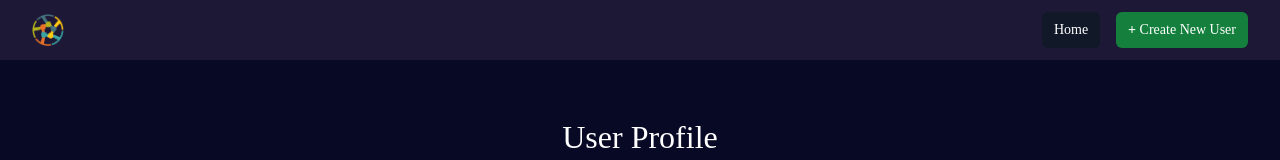
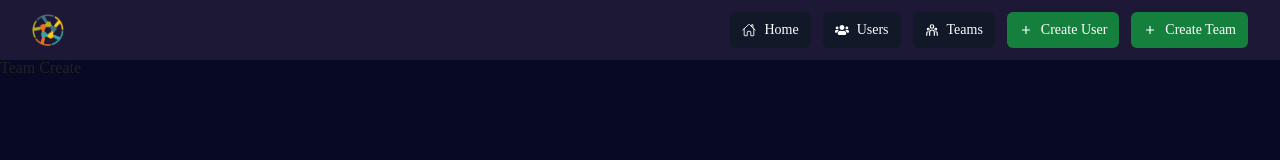
Before and after one commit to FaizulOsman/heliverse-task-1, a React (Create React App) app: page /users/create-team in a window 1280 px wide. Shown: the top 160 px of the page. Built offline with nearby package versions, Linux system fonts and the light colour scheme; no server answers.

Commit message:
feat: route + root layout setup & updated

```diff
--- a/src/components/Shared/Navbar.jsx
+++ b/src/components/Shared/Navbar.jsx
@@ -1,6 +1,10 @@
 import React, { useState } from "react";
 import TeamLogo from "../../assets/team-logo.png";
 import { Link } from "react-router-dom";
+import { IoHomeOutline } from "react-icons/io5";
+import { MdAdd } from "react-icons/md";
+import { RiTeamLine } from "react-icons/ri";
+import { FaUsers } from "react-icons/fa";
 
 const Navbar = () => {
   const [showDropdown, setShowDropdown] = useState(false);
@@ -58,19 +62,40 @@ const Navbar = () => {
             </div>
             {
               <div className="hidden sm:ml-6 sm:block">
-                <div className="flex space-x-4">
+                <div className="flex space-x-3">
                   <Link
                     to="/"
-                    className="bg-gray-900 text-white rounded-md px-3 py-2 text-sm font-medium"
+                    className="flex gap-2 items-center bg-gray-900 text-white hover:text-blue-500 rounded-md px-3 py-2 text-sm font-medium"
                     aria-current="page"
                   >
-                    Home
+                    <IoHomeOutline /> Home
+                  </Link>
+                  <Link
+                    to="/users"
+                    className="flex gap-2 items-center bg-gray-900 text-white hover:text-blue-500 rounded-md px-3 py-2 text-sm font-medium"
+                    aria-current="page"
+                  >
+                    <FaUsers /> Users
+                  </Link>
+                  <Link
+                    to="/teams"
+                    className="flex gap-2 items-center bg-gray-900 text-white hover:text-blue-500 rounded-md px-3 py-2 text-sm font-medium"
+                    aria-current="page"
+                  >
+                    <RiTeamLine /> Teams
                   </Link>
                   <Link
                     to="/users/create-new-user"
-                    className="bg-green-700 hover:bg-green-500 text-white rounded-md px-3 py-2 text-sm"
+                    className="flex gap-2 items-center bg-green-700 hover:bg-green-500 text-white rounded-md px-3 py-2 text-sm"
                   >
-                    <span className="font-bold">+</span> Create New User
+                    <MdAdd />
+                    Create User
+                  </Link>
+                  <Link
+                    to="/users/create-team"
+                    className="flex gap-2 items-center bg-green-700 hover:bg-green-500 text-white rounded-md px-3 py-2 text-sm"
+                  >
+                    <MdAdd /> Create Team
                   </Link>
                 </div>
               </div>
@@ -84,16 +109,37 @@ const Navbar = () => {
           <div className="space-y-1 px-2 pb-3 pt-2">
             <Link
               to="/"
-              className="bg-gray-900 text-white block rounded-md px-3 py-2 text-base font-medium"
+              className="flex gap-2 items-center hover:bg-gray-700 text-white hover:text-white rounded-md px-3 py-2 text-base font-medium"
               aria-current="page"
             >
-              Home
+              <IoHomeOutline /> Home
             </Link>
             <Link
-              to="#"
-              className="text-gray-300 hover:bg-gray-700 hover:text-white block rounded-md px-3 py-2 text-base font-medium"
+              to="/users"
+              className="flex gap-2 items-center hover:bg-gray-700 text-white hover:text-white rounded-md px-3 py-2 text-base font-medium"
+              aria-current="page"
             >
-              Team
+              <FaUsers /> Users
+            </Link>
+            <Link
+              to="/teams"
+              className="flex gap-2 items-center hover:bg-gray-700 text-white hover:text-white rounded-md px-3 py-2 text-base font-medium"
+              aria-current="page"
+            >
+              <RiTeamLine />
+              Teams
+            </Link>
+            <Link
+              to="/users/create-new-user"
+              className="flex gap-2 items-center text-gray-300 hover:bg-gray-700 hover:text-white rounded-md px-3 py-2 text-base font-medium"
+            >
+              <MdAdd /> Create User
+            </Link>
+            <Link
+              to="/users/create-team"
+              className="flex gap-2 items-center text-gray-300 hover:bg-gray-700 hover:text-white rounded-md px-3 py-2 text-base font-medium"
+            >
+              <MdAdd /> Create Team
             </Link>
           </div>
         </div>
--- a/src/components/UI/SingleUser.jsx
+++ b/src/components/UI/SingleUser.jsx
@@ -2,7 +2,6 @@ import React from "react";
 import { useParams } from "react-router";
 import { useGetSingleDataQuery } from "../../redux/features/user/userApi";
 import UserCard from "./UserCard";
-import Navbar from "../Shared/Navbar";
 
 const SingleUser = () => {
   const { id } = useParams();
@@ -12,7 +11,6 @@ const SingleUser = () => {
   console.log(getSingleUserData);
   return (
     <>
-      <Navbar />
       <div className="p-4 sm:p-10">
         <h1 className="text-white text-center">User Profile</h1>
         <UserCard data={getSingleUserData?.data} />
--- /dev/null
+++ b/src/layouts/MainLayout.jsx
@@ -0,0 +1,14 @@
+import React from "react";
+import { Outlet } from "react-router-dom";
+import Navbar from "../components/Shared/Navbar";
+
+const MainLayout = () => {
+  return (
+    <div>
+      <Navbar />
+      <Outlet />
+    </div>
+  );
+};
+
+export default MainLayout;
--- a/src/pages/Home/Home.js
+++ b/src/pages/Home/Home.js
@@ -1,46 +1,12 @@
-import React, { useState } from "react";
-import AllUsersWithTable from "../../components/UI/AllUsersWithTable";
-import AllUsersWithCard from "../../components/UI/AllUsersWithCard";
-import Navbar from "../../components/Shared/Navbar";
+import React from "react";
+import Users from "../Users/Users";
+import Team from "../Team/Team";
 
 const Home = () => {
-  const [showData, setShowData] = useState(1);
-
   return (
     <div>
-      <Navbar />
-      <h1 className="text-white text-center">All Users</h1>
-      <div className="flex justify-center items-center pb-4">
-        <div
-          className={`inline-flex rounded-md shadow-[0px_1px_10px_0px_#3b71ca]`}
-          role="group"
-        >
-          <button
-            onClick={() => setShowData(1)}
-            type="button"
-            className={`${
-              showData === 1 && "bg-green-700"
-            } inline-block rounded-l px-6 pb-2 pt-2.5 text-xs font-medium uppercase leading-normal text-white transition duration-150 ease-in-out hover:bg-green-600 focus:bg-green-600 focus:outline-none focus:ring-0 active:bg-green-700`}
-            data-te-ripple-init
-            data-te-ripple-color="light"
-          >
-            Card
-          </button>
-          <button
-            onClick={() => setShowData(2)}
-            type="button"
-            className={`${
-              showData === 2 && "bg-green-700"
-            } inline-block rounded-r bg-green px-6 pb-2 pt-2.5 text-xs font-medium uppercase leading-normal text-white transition duration-150 ease-in-out hover:bg-green-600 focus:bg-green-600 focus:outline-none focus:ring-0 active:bg-green-700`}
-            data-te-ripple-init
-            data-te-ripple-color="light"
-          >
-            Table
-          </button>
-        </div>
-      </div>
-      {showData === 1 && <AllUsersWithCard />}
-      {showData === 2 && <AllUsersWithTable />}
+      <Users />
+      <Team />
     </div>
   );
 };
--- /dev/null
+++ b/src/pages/Team/CreateTeam.jsx
@@ -0,0 +1,7 @@
+import React from "react";
+
+const CreateTeam = () => {
+  return <div>Team Create</div>;
+};
+
+export default CreateTeam;
--- /dev/null
+++ b/src/pages/Team/Team.jsx
@@ -0,0 +1,7 @@
+import React from "react";
+
+const Team = () => {
+  return <div>Team</div>;
+};
+
+export default Team;
--- a/src/pages/User/CreateNewUser.jsx
+++ b/src/pages/User/CreateNewUser.jsx
@@ -1,5 +1,4 @@
 import React, { useEffect } from "react";
-import Navbar from "../../components/Shared/Navbar";
 import { useInsertDataMutation } from "../../redux/features/user/userApi";
 import toast from "react-hot-toast";
 
@@ -45,7 +44,6 @@ const CreateNewUser = () => {
 
   return (
     <div className="pb-20">
-      <Navbar />
       <div className="w-11/12 md:w-10/12 lg:w-8/12 mx-auto mt-5 border rounded-lg border-blue-500 p-5">
         <h3 className="text-white text-lg sm:text-xl md:text-2xl lg:text-3xl font-bold text-center mb-5">
           Create New User
--- /dev/null
+++ b/src/pages/Users/Users.jsx
@@ -0,0 +1,46 @@
+import React, { useState } from "react";
+import AllUsersWithTable from "../../components/UI/AllUsersWithTable";
+import AllUsersWithCard from "../../components/UI/AllUsersWithCard";
+
+const Users = () => {
+  const [showData, setShowData] = useState(1);
+
+  return (
+    <div>
+      <h1 className="text-white text-center">All Users</h1>
+      <div className="flex justify-center items-center pb-4">
+        <div
+          className={`inline-flex rounded-md shadow-[0px_1px_10px_0px_#3b71ca]`}
+          role="group"
+        >
+          <button
+            onClick={() => setShowData(1)}
+            type="button"
+            className={`${
+              showData === 1 && "bg-green-700"
+            } inline-block rounded-l px-6 pb-2 pt-2.5 text-xs font-medium uppercase leading-normal text-white transition duration-150 ease-in-out hover:bg-green-600 focus:bg-green-600 focus:outline-none focus:ring-0 active:bg-green-700`}
+            data-te-ripple-init
+            data-te-ripple-color="light"
+          >
+            Card
+          </button>
+          <button
+            onClick={() => setShowData(2)}
+            type="button"
+            className={`${
+              showData === 2 && "bg-green-700"
+            } inline-block rounded-r bg-green px-6 pb-2 pt-2.5 text-xs font-medium uppercase leading-normal text-white transition duration-150 ease-in-out hover:bg-green-600 focus:bg-green-600 focus:outline-none focus:ring-0 active:bg-green-700`}
+            data-te-ripple-init
+            data-te-ripple-color="light"
+          >
+            Table
+          </button>
+        </div>
+      </div>
+      {showData === 1 && <AllUsersWithCard />}
+      {showData === 2 && <AllUsersWithTable />}
+    </div>
+  );
+};
+
+export default Users;
--- a/src/routes/index.js
+++ b/src/routes/index.js
@@ -3,18 +3,35 @@ import { BrowserRouter, Route, Routes } from "react-router-dom";
 import Home from "../pages/Home/Home";
 import SingleUser from "../components/UI/SingleUser";
 import CreateNewUser from "../pages/User/CreateNewUser";
+import CreateTeam from "../pages/Team/CreateTeam";
+import Team from "../pages/Team/Team";
+import Users from "../pages/Users/Users";
+import MainLayout from "../layouts/MainLayout";
 
 const Routers = () => {
   return (
     <BrowserRouter>
-      <Routes>
+      {/* <Routes>
         <Route exact path="/" element={<Home />} />
+        <Route exact path="/users" element={<Users />} />
+        <Route exact path="/teams" element={<Team />} />
         <Route exact path="/users/:id" element={<SingleUser />} />
         <Route
           exact
           path="/users/create-new-user"
           element={<CreateNewUser />}
         />
+        <Route exact path="/users/create-team" element={<CreateTeam />} />
+      </Routes> */}
+      <Routes>
+        <Route path="/" element={<MainLayout />}>
+          <Route index element={<Home />} />
+          <Route path="users" element={<Users />} />
+          <Route path="teams" element={<Team />} />
+          <Route path="users/:id" element={<SingleUser />} />
+          <Route path="users/create-new-user" element={<CreateNewUser />} />
+          <Route path="users/create-team" element={<CreateTeam />} />
+        </Route>
       </Routes>
     </BrowserRouter>
   );
```
